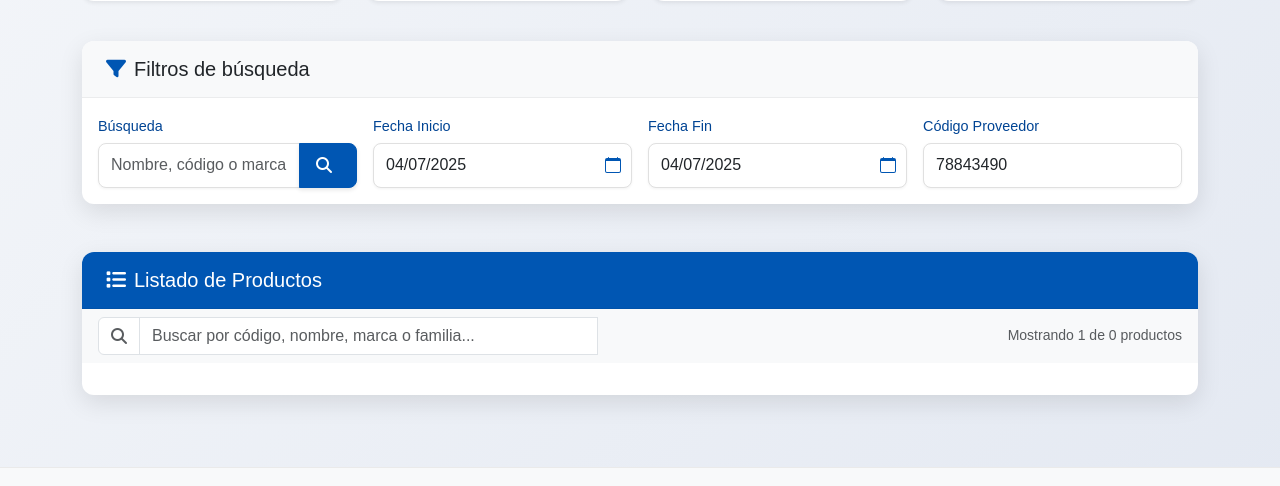
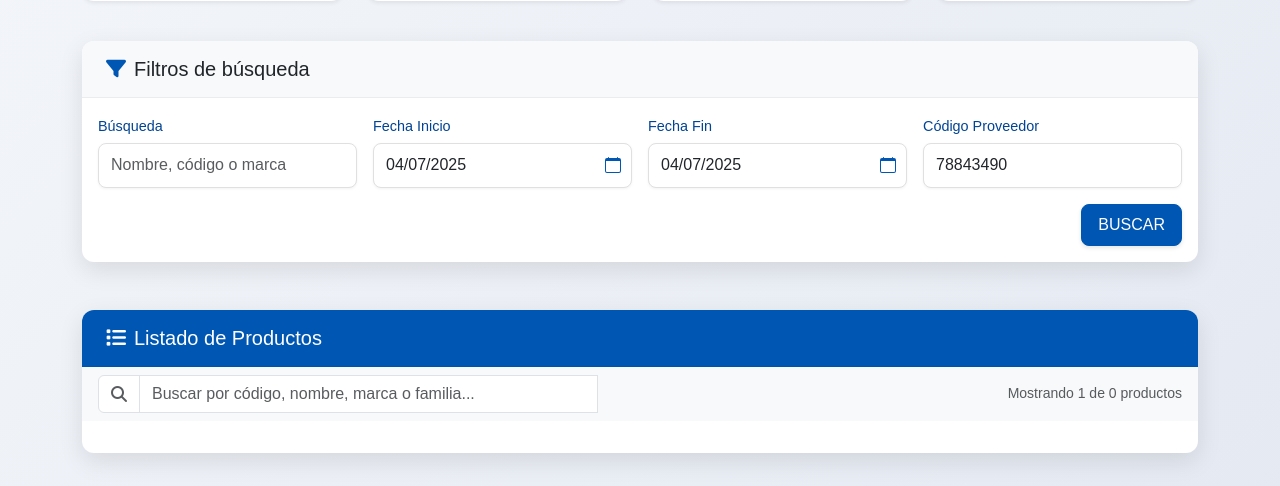
Before and after one commit to Aplicaciones-Web-Chile/animalscenter-b2b, a PHP site: page /productos.php in a window 1280 px wide. Shown: the part 395-881 px from the top of the page. Run offline with PHP 8.4, Linux system fonts and the light colour scheme; a user stored in the database is signed in; data that the repository does not hold is empty.

Commit message:
Modificar botón de búsqueda

```diff
--- a/public/productos.php
+++ b/public/productos.php
@@ -332,25 +332,27 @@ if (!isset($respuestaAPI['estado']) || $respuestaAPI['estado'] !== 1) {
         <div class="col-md-12">
             <div class="card filtros-card">
                 <div class="card-header bg-light">
-                    <div class="d-flex justify-content-between align-items-center">
-                        <h5 class="mb-0"><i class="fas fa-filter me-2" style="color: var(--primary-color);"></i>Filtros de búsqueda</h5>
-                        <?php if (!empty($busqueda)): ?>
-                            <a href="productos.php" class="btn btn-sm btn-outline-secondary">
-                                <i class="fas fa-times me-1"></i>Limpiar filtros
-                            </a>
-                        <?php endif; ?>
+                    <div class="d-flex flex-wrap justify-content-between align-items-center">
+                        <h5 class="mb-2 mb-md-0">
+                            <i class="fas fa-filter me-2" style="color: var(--primary-color);"></i>Filtros de búsqueda
+                        </h5>
+
+                        <div class="d-flex flex-wrap align-items-center gap-2 ms-auto">
+                            <?php if (!empty($busqueda)): ?>
+                                <a href="productos.php" class="btn btn-sm btn-outline-secondary">
+                                    <i class="fas fa-times me-1"></i>Limpiar filtros
+                                </a>
+                            <?php endif; ?>
+                        </div>
                     </div>
                 </div>
                 <div class="card-body">
-                    <form action="" method="GET" class="row g-3 filtros-form">
+                    <form id="form-filtros" action="" method="GET" class="row g-3 filtros-form">
                         <div class="col-md-3">
                             <label for="busqueda" class="form-label">Búsqueda</label>
                             <div class="input-group">
                                 <input type="text" class="form-control" id="busqueda" name="busqueda"
                                     placeholder="Nombre, código o marca" value="<?php echo htmlspecialchars($busqueda); ?>">
-                                <button class="btn btn-primary" type="submit">
-                                    <i class="fas fa-search"></i>
-                                </button>
                             </div>
                         </div>
                         <div class="col-md-3">
@@ -373,6 +375,15 @@ if (!isset($respuestaAPI['estado']) || $respuestaAPI['estado'] !== 1) {
                         <!-- Para usuarios no administradores, enviamos el valor del proveedor como campo oculto -->
                         <input type="hidden" name="proveedor" value="<?php echo htmlspecialchars($proveedor); ?>">
                         <?php endif; ?>
+
+                        <!-- Botón BUSCAR dentro del formulario -->
+                        <?php if ($esAdmin): ?>
+                            <div class="col-12 d-flex justify-content-end">
+                        <?php else:?>
+                            <div class="col-md-3 d-flex align-items-end">
+                        <?php endif;?>
+                            <button type="submit" class="btn btn-primary">BUSCAR</button>
+                        </div>
                     </form>
                 </div>
             </div>
@@ -1045,6 +1056,7 @@ document.addEventListener('DOMContentLoaded', function() {
         transform: scale(1);
         opacity: 1;
     }
+
 </style>
 
 <?php
```
